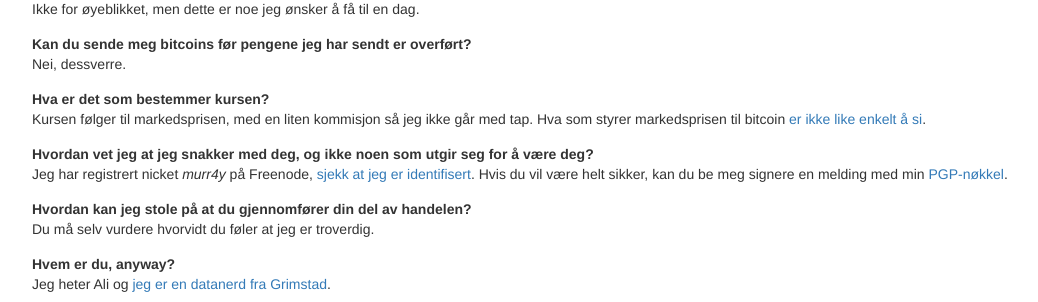
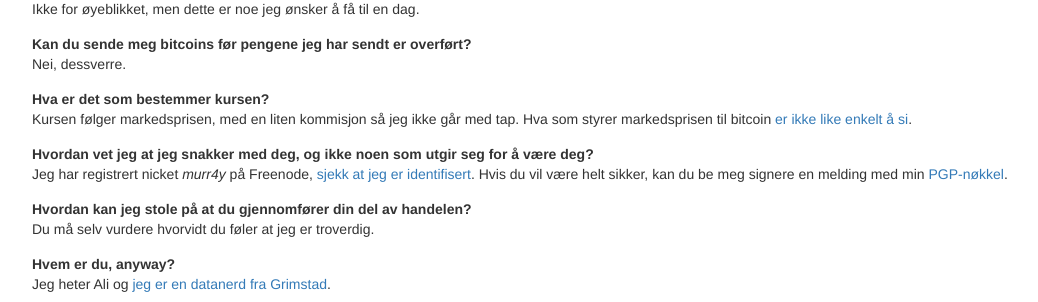
Before and after one commit to kvikshaug/btc.kvikshaug.no, a Django app: template core/templates/core/index.html in a window 1280 px wide. Shown: the part 1266-1568 px from the top of the page, without its empty margins (38-1076 px from the left). Run offline with Django 3.2, Linux system fonts and the light colour scheme; the template is opened without the code that fills it, so the values that code supplies are empty; style sheets or scripts are compiled from the project's sources; parts of the project's set-up code (start-up, migrations or seed data) failed here and were passed over; some libraries are stand-ins or nearby versions.

Commit message:
Fix typo

```diff
--- a/core/templates/core/index.html
+++ b/core/templates/core/index.html
@@ -136,7 +136,7 @@
     <dd>Nei, dessverre.</dd>
 
     <dt>Hva er det som bestemmer kursen?</dt>
-    <dd>Kursen følger til markedsprisen, med en liten kommisjon så jeg ikke går med tap. Hva som styrer markedsprisen til bitcoin <a href="https://bitcoin.org/en/you-need-to-know#volatile">er ikke like enkelt å si</a>.</dd>
+    <dd>Kursen følger markedsprisen, med en liten kommisjon så jeg ikke går med tap. Hva som styrer markedsprisen til bitcoin <a href="https://bitcoin.org/en/you-need-to-know#volatile">er ikke like enkelt å si</a>.</dd>
 
     <dt>Hvordan vet jeg at jeg snakker med deg, og ikke noen som utgir seg for å være deg?</dt>
     <dd>Jeg har registrert nicket <em>murr4y</em> på Freenode, <a href="https://freenode.net/faq.shtml#spoofing">sjekk at jeg er identifisert</a>. Hvis du vil være helt sikker, kan du be meg signere en melding med min <a href="{% static "pgp/3624_317D_5BD2_01F8_E93D__9BD1_916A_7833_0030_199E.asc" %}">PGP-nøkkel</a>.</dd>
```
